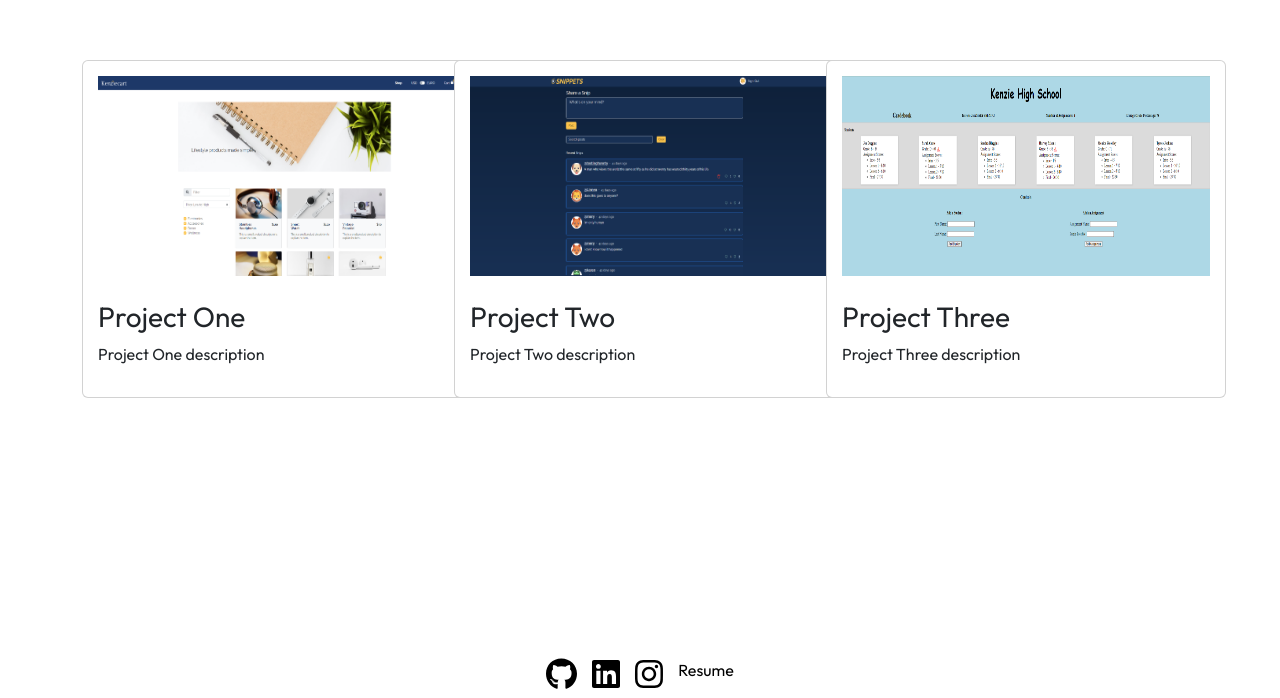
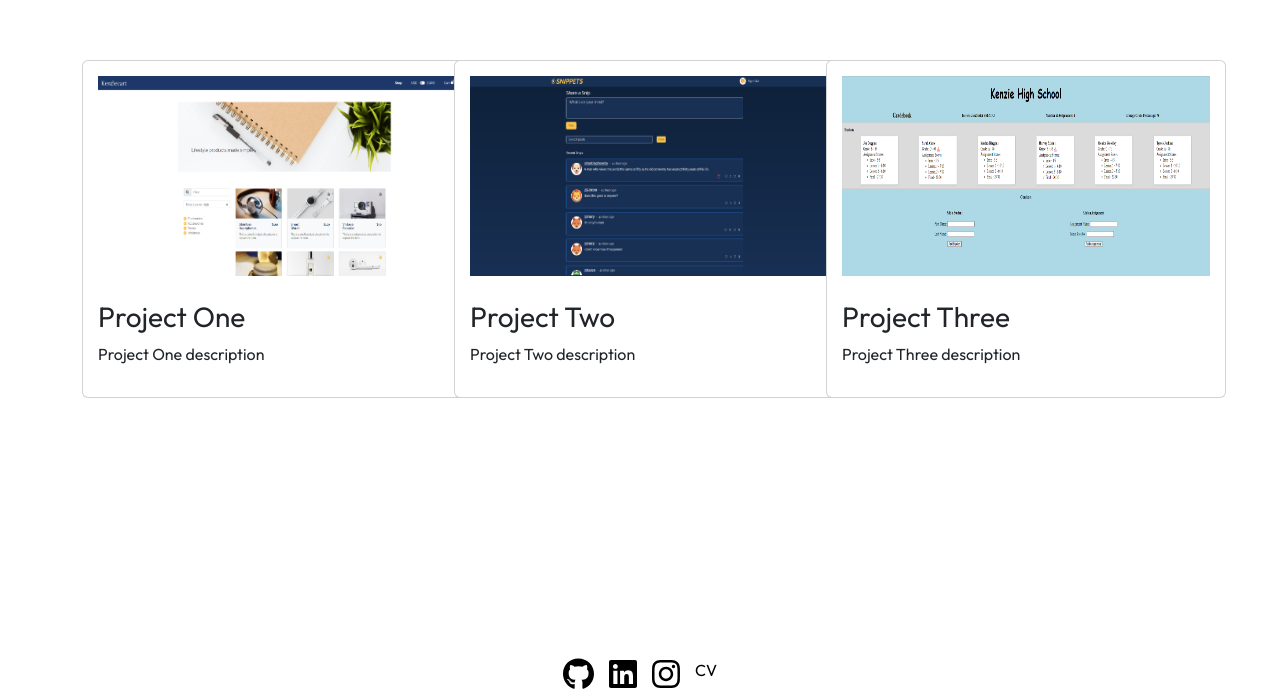
Before and after one commit to karenschick/portfolio-karenschick, a React (Vite) app: page / in a window 1280 px wide. Shown: the part 1410-2108 px from the top of the page. Built offline with nearby package versions, Linux system fonts and the light colour scheme.

Commit message:
prettier

```diff
--- a/src/components/Resume/Resume.jsx
+++ b/src/components/Resume/Resume.jsx
@@ -6,7 +6,7 @@ function Resume() {
     <>
       <div>
         <a href={resume} target="_blank" rel="noreferrer">
-          Resume
+          CV
         </a>
       </div>
     </>
```
